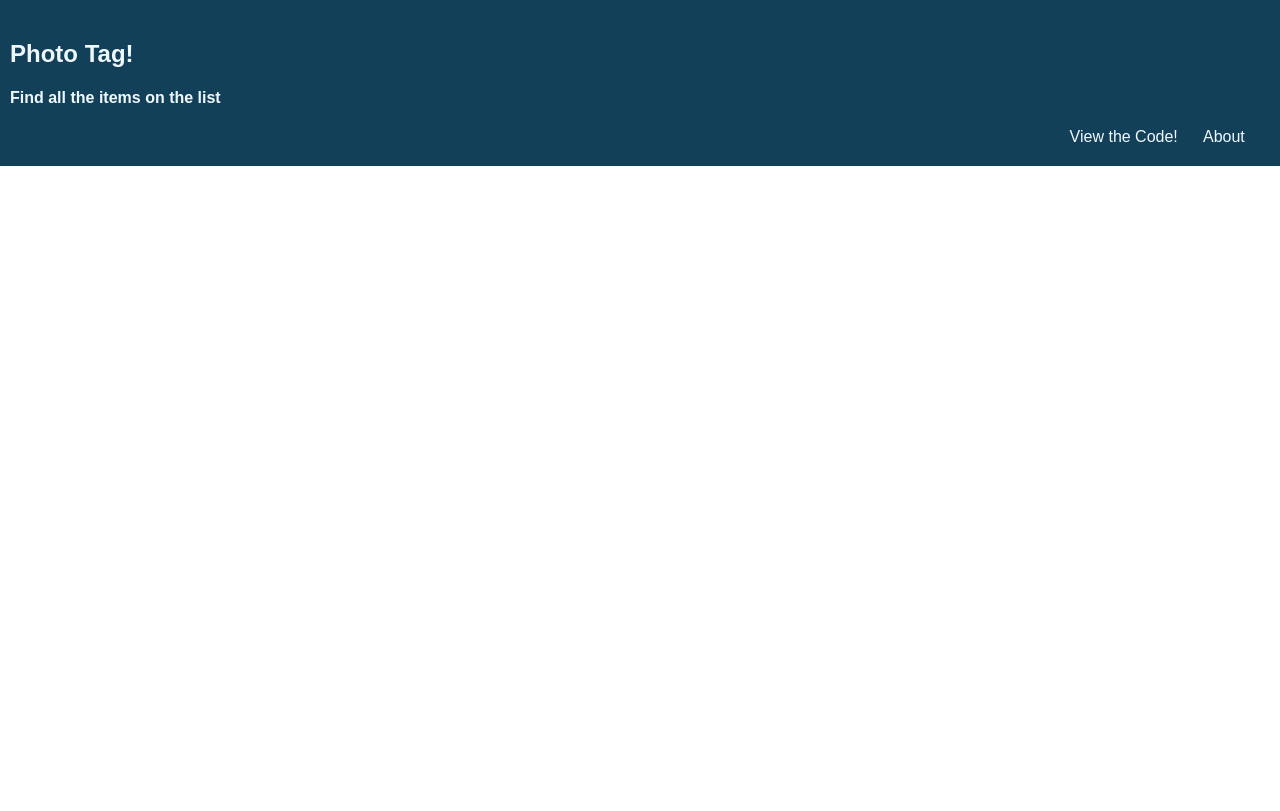
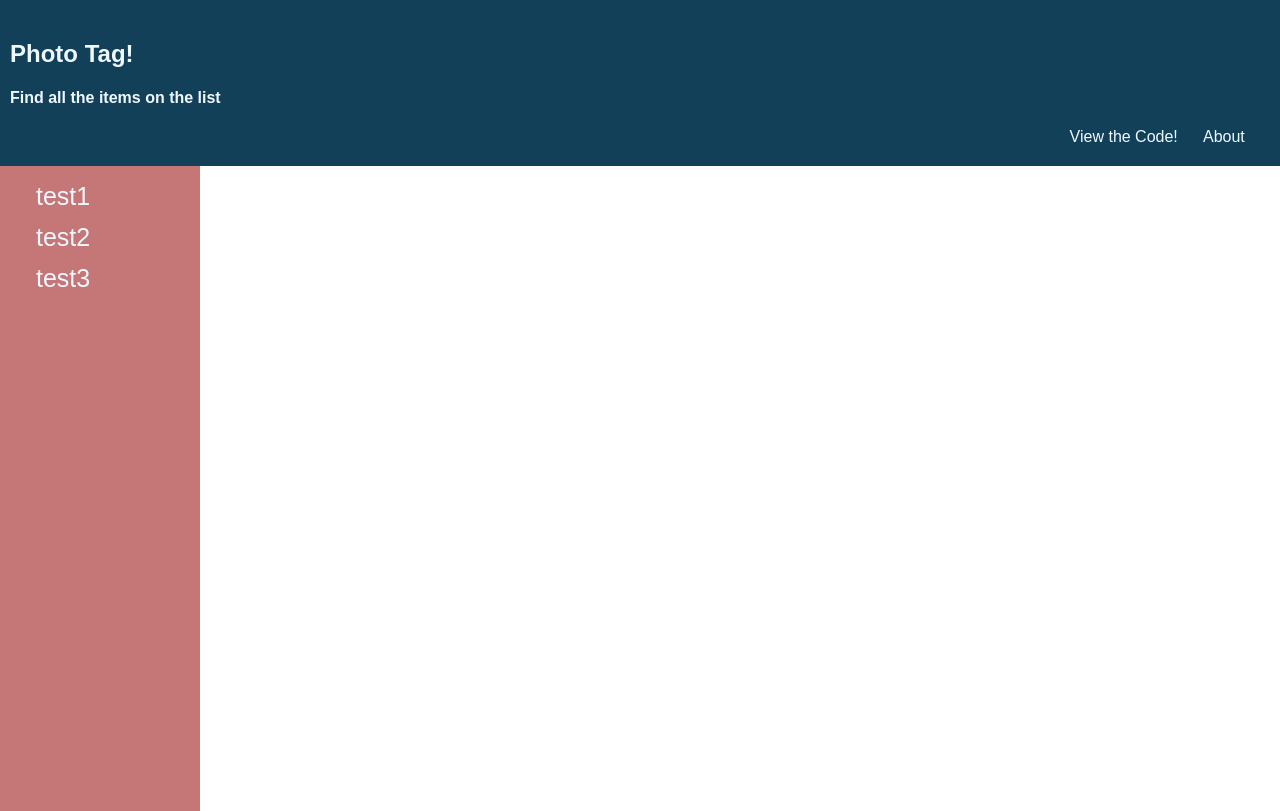
Before and after one commit to RajPatel97/Photo-Tag-App, a JavaScript app: page / in a window 1280 px wide. Built offline with nearby package versions, Linux system fonts and the light colour scheme; the HTML template or start-up script is replaced by a standard one.

Commit message:
first version of the sidebar

```diff
--- a/package.json
+++ b/package.json
@@ -6,6 +6,7 @@
     "@testing-library/jest-dom": "^5.11.4",
     "@testing-library/react": "^11.1.0",
     "@testing-library/user-event": "^12.1.10",
+    "@trendmicro/react-sidenav": "^0.5.0",
     "react": "^17.0.2",
     "react-dom": "^17.0.2",
     "react-scripts": "4.0.3",
--- a/src/App.js
+++ b/src/App.js
@@ -1,9 +1,12 @@
 import Header from "./componments/Header";
+import SideList from "./componments/SideList";
 function App() {
   return (
     <div className="App">
 
     <Header />
+    <SideList />
+
 
     </div>
   );
--- /dev/null
+++ b/src/componments/SideList.js
@@ -0,0 +1,11 @@
+const SideList = () => {
+    return (
+        <div className="sidenav">
+        <a href="">test1</a>
+        <a href="">test2</a>
+        <a href="">test3</a>
+        </div>
+     );
+}
+
+export default SideList;
--- a/src/index.css
+++ b/src/index.css
@@ -11,6 +11,8 @@ code {
   font-family: source-code-pro, Menlo, Monaco, Consolas, 'Courier New',
     monospace;
 }
+
+/*Header Styles */
 
 * {box-sizing: border-box;}
 body {
@@ -66,3 +68,25 @@ float: none;
 }
 
 }
+
+/*side bar styles */
+
+.sidenav {
+  width: 200px;
+  /* position: relative; this may be useful later */
+  background: rgb(197, 118, 118);
+  padding: 10px 20px 40%;/* change the percentage to adjust the hight of the bar. moves it lower  */
+
+}
+
+.sidenav a {
+  padding: 6px 8px 6px 16px;
+  text-decoration: none;
+  font-size: 25px;
+  color: aliceblue;
+  display: block;
+}
+
+.sidenav a:hover {
+  color: #064579;
+}
```
Also changed, not shown: src/componments/SideBar.js (added, +50 -0 lines), src/componments/Header.js (line endings or trailing spaces), 2 other files (tests, documents, lock files or other folders).
